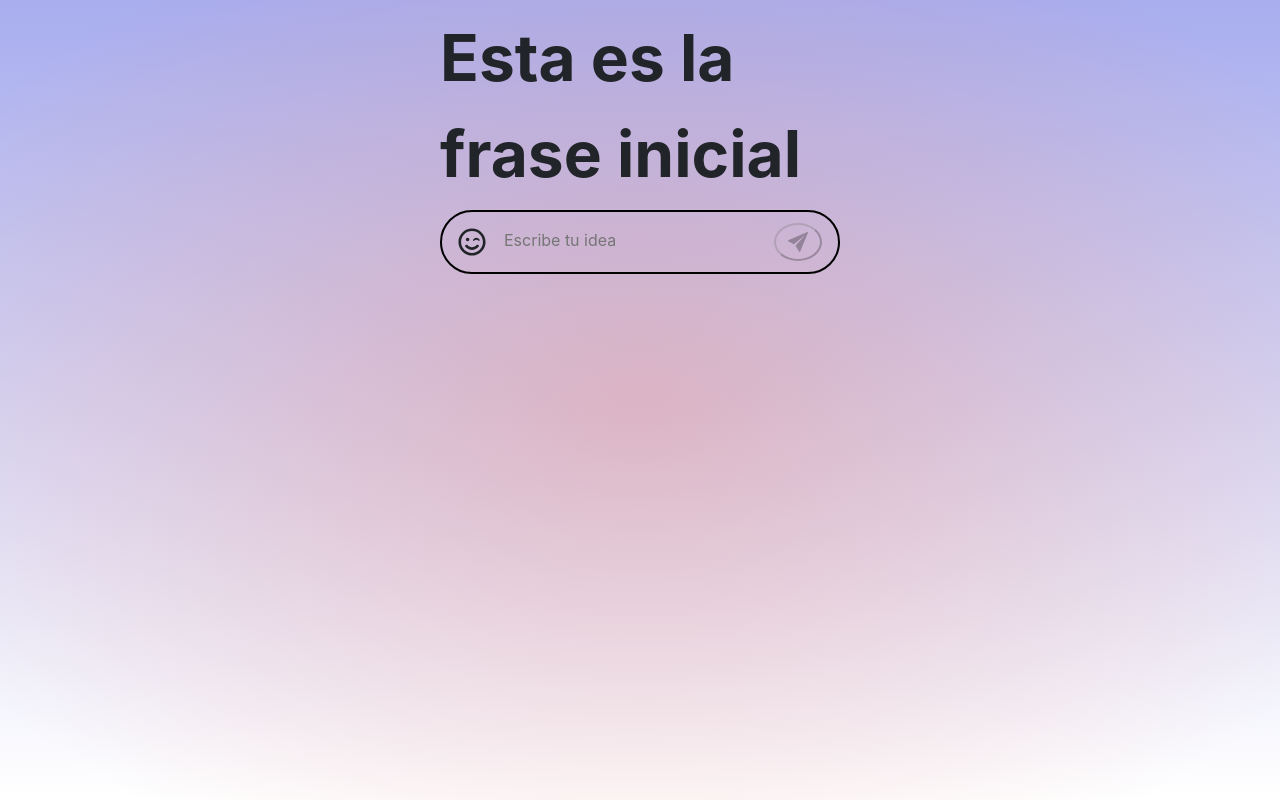
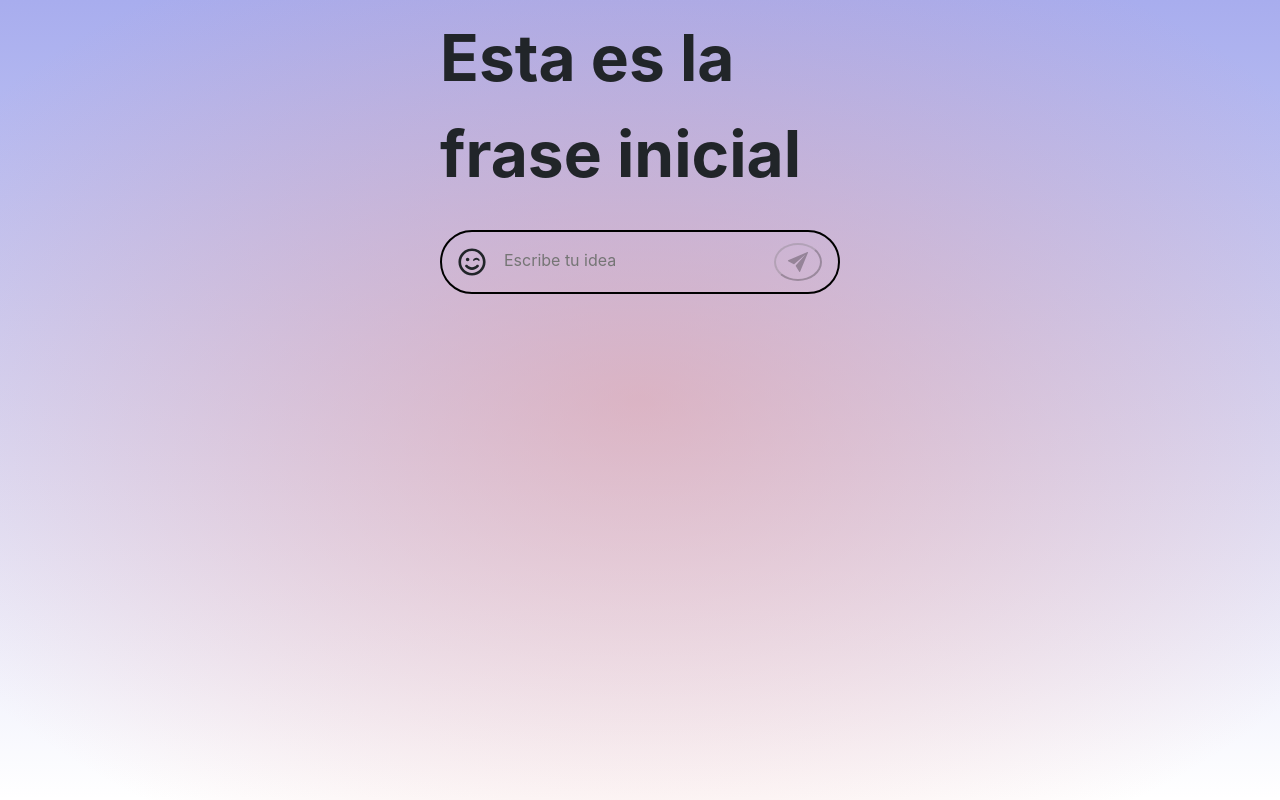
Before and after one commit to meegido/quotes-app, a React (Create React App) app: page / in a window 1280 px wide. Built offline with nearby package versions, Linux system fonts and the light colour scheme.

Commit message:
reorder css styles

```diff
--- a/src/App.js
+++ b/src/App.js
@@ -9,17 +9,9 @@ function App() {
     <div className="App">
       <div
         css={{
-          display: 'flex',
-          flexDirection: 'column',
-
           background:
             'radial-gradient(63.34% 63.34% at 50% 50%, rgba(226, 146, 146, 0.5) 0%, rgba(255, 255, 255, 0) 100%), linear-gradient(180deg, #A8ADEE 0%, rgba(249, 226, 174, 0) 100%);',
           height: '100vh',
-          '> div': {
-            margin: '10px auto',
-            width: '100%',
-            maxWidth: '400px',
-          },
         }}
       >
         <div>
--- a/src/components/quotes-container.js
+++ b/src/components/quotes-container.js
@@ -53,7 +53,17 @@ function QuotesContainer() {
   }
 
   return (
-    <div>
+    <div
+      css={{
+        display: 'flex',
+        flexDirection: 'column',
+        '> div': {
+          margin: '10px auto',
+          width: '100%',
+          maxWidth: '400px',
+        },
+      }}
+    >
       <div>
         <h1
           css={{
```
